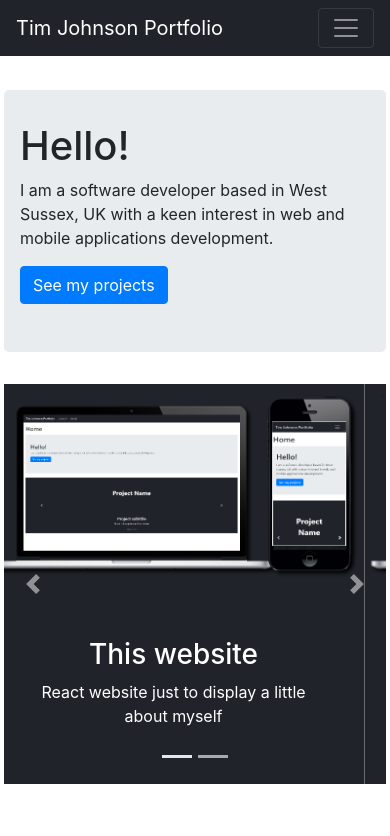
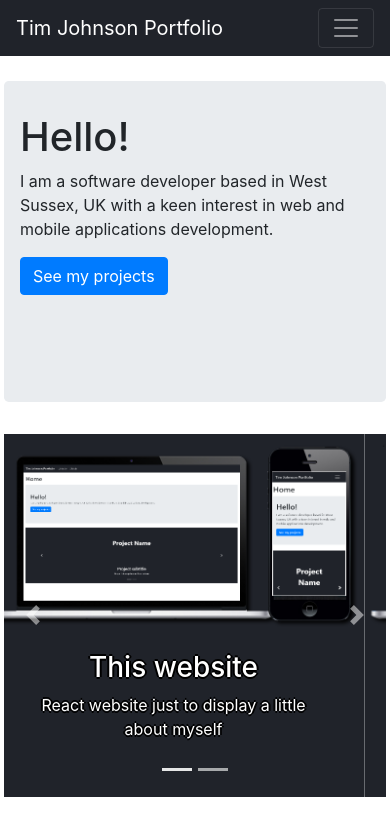
Before and after one commit to TimUK/timjohnson.rocks, a React (Create React App) app: page / in a window 390 px wide. Shown: the top 836 px of the page. Built offline with nearby package versions, Linux system fonts and the light colour scheme.

Commit message:
Fixed responsive issues with JumboTron and made carousel text easier to read

```diff
--- a/src/pages/Home.js
+++ b/src/pages/Home.js
@@ -12,13 +12,14 @@ const styles = {
         fontWeight:"bold",
         fontSize:"250%",
         textAlign:"center",
-        minHeight:"400px",
+        minHeight:"43vh",
         color:"#fff",
         backgroundColor:"#20232a",
 
     },
     carouseltext:{
-        color:"#FFF"
+        color:"#FFF",
+        textShadow: "2px 0px 0px #000, -2px 0px 0px #000,0px 2px 0px #000, 0px -2px 0px #000"
     }
 }
 
@@ -35,7 +36,7 @@ class Home extends React.Component{
         return (
             <>
 
-                <Jumbotron style={{marginTop:"4vh",width:"98vw",marginLeft:"auto",marginRight:"auto"}}>
+                <Jumbotron style={{marginTop:"3vh",height:"38vh",width:"98vw",marginLeft:"auto",marginRight:"auto"}}>
                     <h1>Hello!</h1>
                     <p>
                         I am a software developer based in West Sussex, UK with a keen interest in web and mobile applications development.
@@ -52,7 +53,7 @@ class Home extends React.Component{
                             {//<div className="d-block w-100 align-middle" style={styles.carouselitem}><label style={styles.carouseltext}>{item.name}</label></div>
                             }
                             <div className="d-block w-100" style={styles.carouselitem}>
-                            <img src={item.image} alt="Project screenshot" style={{maxHeight:"280px",maxWidth:"100vw"}}/>
+                            <img src={item.image} alt="Project screenshot" style={{maxHeight:"27vh",maxWidth:"100vw"}}/>
                             </div>
                             <Carousel.Caption style={styles.carouseltext}>
                                 <h3>{item.subtitle}</h3>
```
